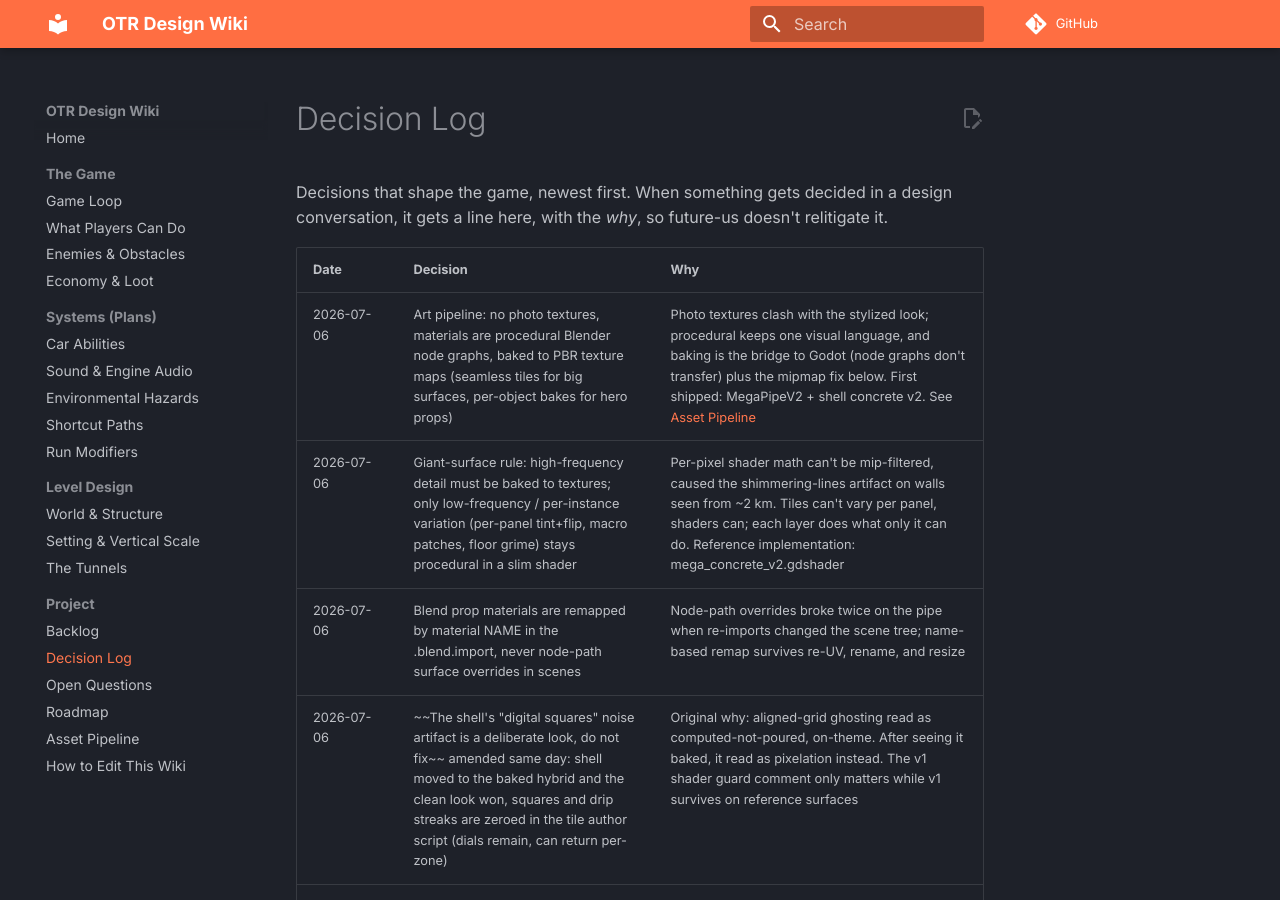
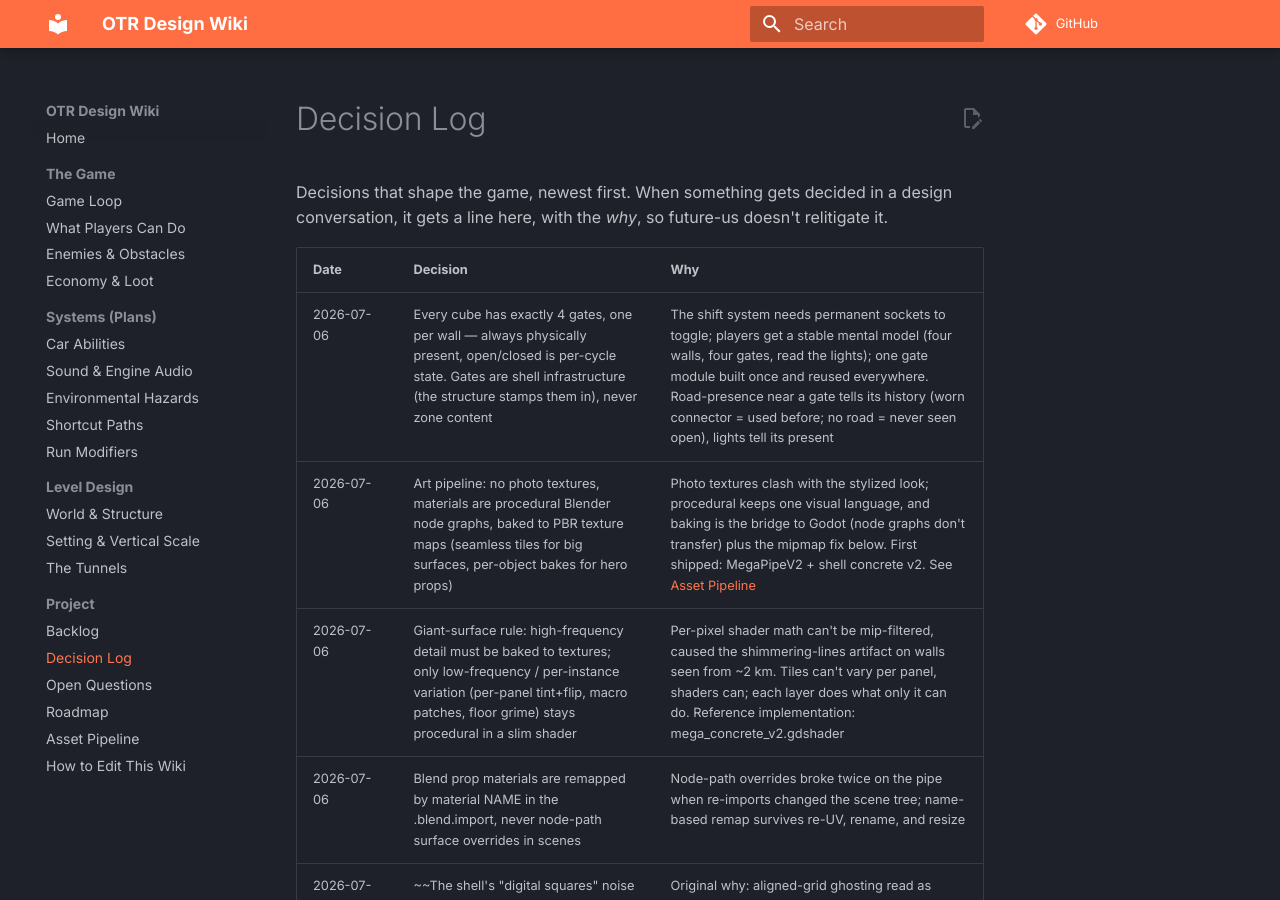
Before and after one commit to cap7n/otr-docs, an MkDocs documentation site: the page built from docs/project/decisions.md, in a window 1280 px wide and 900 px high. Built offline with MkDocs 1.6.1 and Material for MkDocs 9.7.7, drawn with Linux system fonts in a browser that asks for light colours; comment, search, counter and statistics services are not loaded.

Commit message:
Decision: every cube has 4 gates (shell infrastructure); road-presence = gate history

```diff
--- a/docs/project/decisions.md
+++ b/docs/project/decisions.md
@@ -4,6 +4,7 @@ Decisions that shape the game, newest first. When something gets decided in a de
 
 | Date | Decision | Why |
 |---|---|---|
+| 2026-07-06 | Every cube has exactly 4 gates, one per wall — always physically present, open/closed is per-cycle state. Gates are shell infrastructure (the structure stamps them in), never zone content | The shift system needs permanent sockets to toggle; players get a stable mental model (four walls, four gates, read the lights); one gate module built once and reused everywhere. Road-presence near a gate tells its history (worn connector = used before; no road = never seen open), lights tell its present |
 | 2026-07-06 | Art pipeline: no photo textures, materials are procedural Blender node graphs, baked to PBR texture maps (seamless tiles for big surfaces, per-object bakes for hero props) | Photo textures clash with the stylized look; procedural keeps one visual language, and baking is the bridge to Godot (node graphs don't transfer) plus the mipmap fix below. First shipped: MegaPipeV2 + shell concrete v2. See [Asset Pipeline](asset-pipeline.md) |
 | 2026-07-06 | Giant-surface rule: high-frequency detail must be baked to textures; only low-frequency / per-instance variation (per-panel tint+flip, macro patches, floor grime) stays procedural in a slim shader | Per-pixel shader math can't be mip-filtered, caused the shimmering-lines artifact on walls seen from ~2 km. Tiles can't vary per panel, shaders can; each layer does what only it can do. Reference implementation: mega_concrete_v2.gdshader |
 | 2026-07-06 | Blend prop materials are remapped by material NAME in the .blend.import, never node-path surface overrides in scenes | Node-path overrides broke twice on the pipe when re-imports changed the scene tree; name-based remap survives re-UV, rename, and resize |
```
Also changed, not shown: docs/level-design/world-structure.md (+2 -0 lines).
